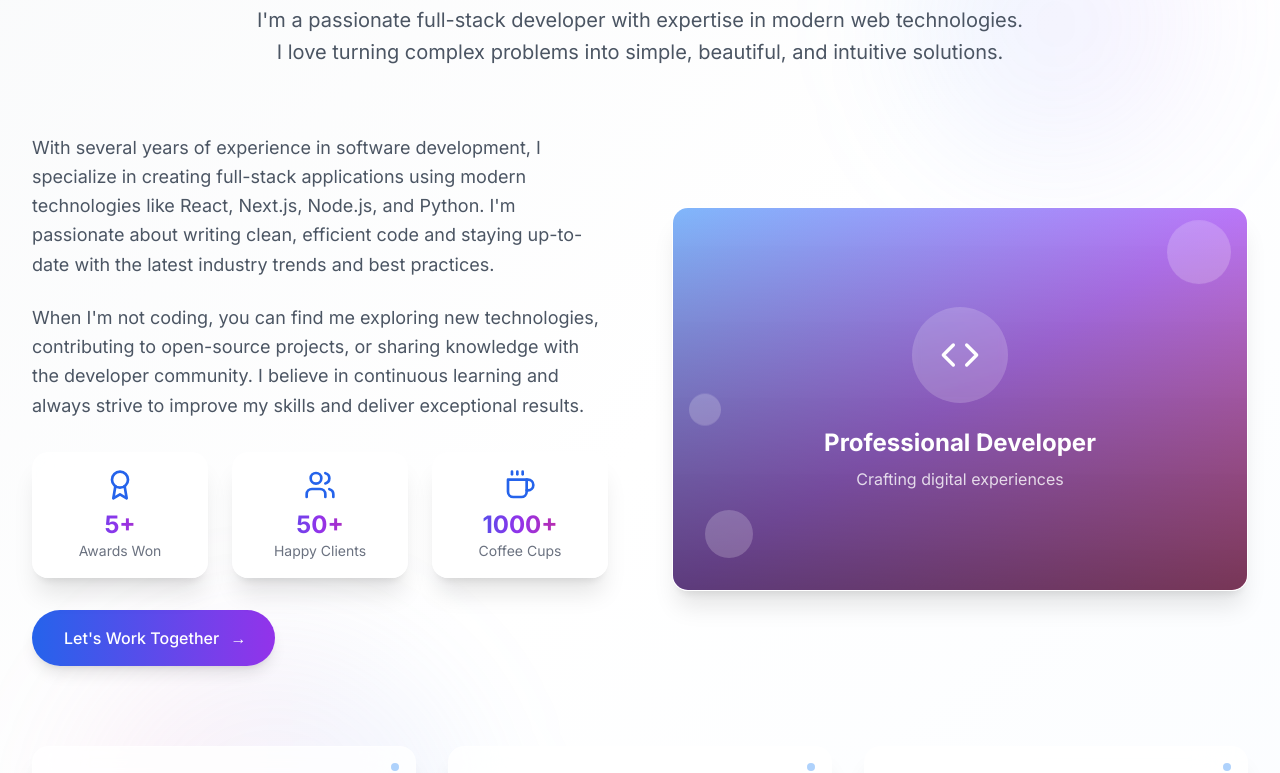
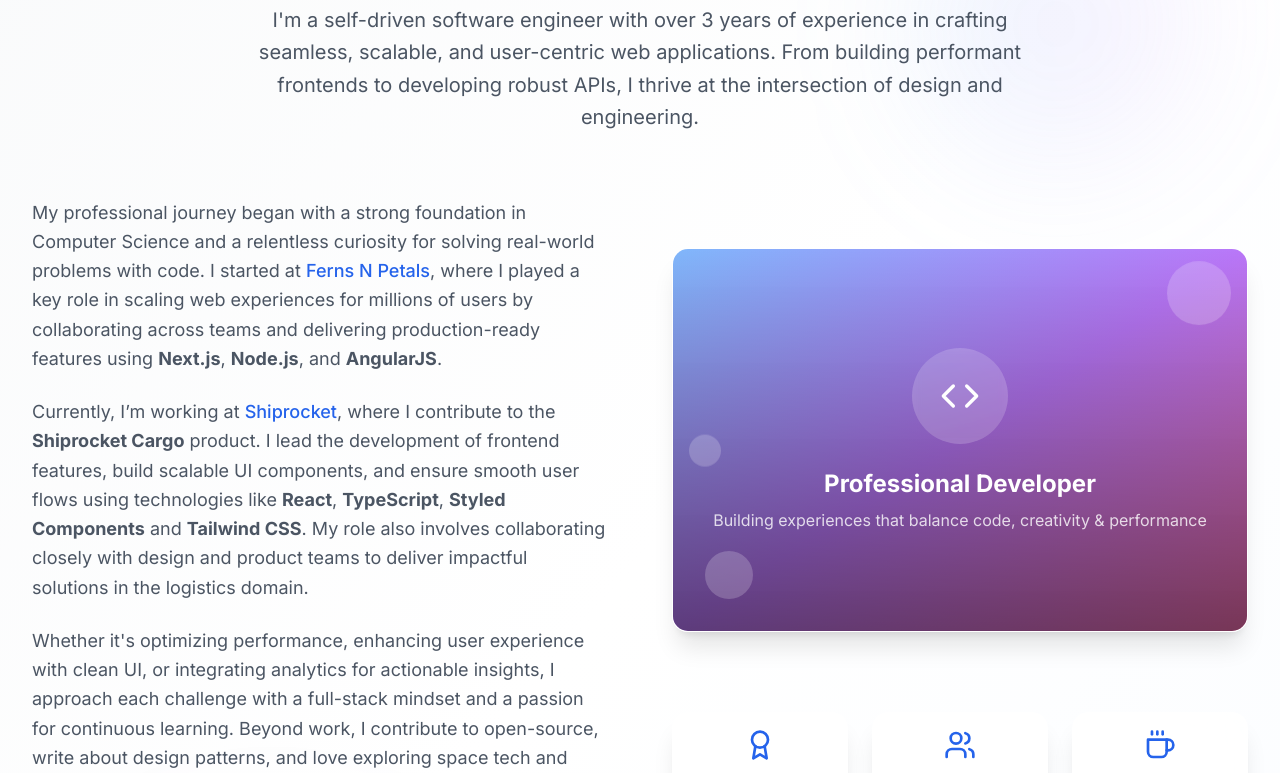
Before and after one commit to Tusharjagi/Tushar_portfolio_2.0, a Next.js app: page / in a window 1280 px wide. Shown: the part 1080-1853 px from the top of the page. Built offline with nearby package versions, Linux system fonts and the light colour scheme.

Commit message:
Add resume PDF and update links in Hero component

```diff
--- a/components/About.tsx
+++ b/components/About.tsx
@@ -67,9 +67,10 @@ export default function About() {
             About <span className="gradient-text">Me</span>
           </h2>
           <p className="text-xl text-gray-600 dark:text-gray-300 max-w-3xl mx-auto leading-relaxed">
-            I'm a passionate full-stack developer with expertise in modern web
-            technologies. I love turning complex problems into simple,
-            beautiful, and intuitive solutions.
+            I'm a self-driven software engineer with over 3 years of experience
+            in crafting seamless, scalable, and user-centric web applications.
+            From building performant frontends to developing robust APIs, I
+            thrive at the intersection of design and engineering.
           </p>
         </motion.div>
 
@@ -82,41 +83,39 @@ export default function About() {
           >
             <div className="space-y-6">
               <p className="text-lg text-gray-600 dark:text-gray-300 leading-relaxed">
-                With several years of experience in software development, I
-                specialize in creating full-stack applications using modern
-                technologies like React, Next.js, Node.js, and Python. I'm
-                passionate about writing clean, efficient code and staying
-                up-to-date with the latest industry trends and best practices.
+                My professional journey began with a strong foundation in
+                Computer Science and a relentless curiosity for solving
+                real-world problems with code. I started at{" "}
+                <span className="font-medium text-primary-600 dark:text-primary-400">
+                  Ferns N Petals
+                </span>
+                , where I played a key role in scaling web experiences for
+                millions of users by collaborating across teams and delivering
+                production-ready features using <strong>Next.js</strong>,{" "}
+                <strong>Node.js</strong>, and <strong>AngularJS</strong>.
               </p>
               <p className="text-lg text-gray-600 dark:text-gray-300 leading-relaxed">
-                When I'm not coding, you can find me exploring new technologies,
-                contributing to open-source projects, or sharing knowledge with
-                the developer community. I believe in continuous learning and
-                always strive to improve my skills and deliver exceptional
-                results.
+                Currently, I’m working at{" "}
+                <span className="font-medium text-primary-600 dark:text-primary-400">
+                  Shiprocket
+                </span>
+                , where I contribute to the <strong>Shiprocket Cargo</strong>{" "}
+                product. I lead the development of frontend features, build
+                scalable UI components, and ensure smooth user flows using
+                technologies like <strong>React</strong>,{" "}
+                <strong>TypeScript</strong>, <strong>Styled Components</strong>{" "}
+                and <strong>Tailwind CSS</strong>. My role also involves
+                collaborating closely with design and product teams to deliver
+                impactful solutions in the logistics domain.
               </p>
-            </div>
-
-            {/* Achievement Stats */}
-            <div className="grid grid-cols-3 gap-6">
-              {achievements.map((achievement, index) => (
-                <motion.div
-                  key={achievement.label}
-                  className="text-center p-4 glass-card"
-                  initial={{ opacity: 0, y: 20 }}
-                  animate={inView ? { opacity: 1, y: 0 } : {}}
-                  transition={{ duration: 0.6, delay: 0.4 + index * 0.1 }}
-                  whileHover={{ scale: 1.05, y: -5 }}
-                >
-                  <achievement.icon className="w-8 h-8 mx-auto mb-2 text-primary-600 dark:text-primary-400" />
-                  <div className="text-2xl font-bold gradient-text">
-                    {achievement.value}
-                  </div>
-                  <div className="text-sm text-gray-500 dark:text-gray-400">
-                    {achievement.label}
-                  </div>
-                </motion.div>
-              ))}
+              <p className="text-lg text-gray-600 dark:text-gray-300 leading-relaxed">
+                Whether it's optimizing performance, enhancing user experience
+                with clean UI, or integrating analytics for actionable insights,
+                I approach each challenge with a full-stack mindset and a
+                passion for continuous learning. Beyond work, I contribute to
+                open-source, write about design patterns, and love exploring
+                space tech and travel.
+              </p>
             </div>
 
             <motion.a
@@ -136,6 +135,7 @@ export default function About() {
             </motion.a>
           </motion.div>
 
+          <div className="grid gap-10 lg:gap-20">
             <motion.div
               initial={{ opacity: 0, x: 50 }}
               animate={inView ? { opacity: 1, x: 0 } : {}}
@@ -170,7 +170,10 @@ export default function About() {
                     <h3 className="text-2xl font-bold mb-2">
                       Professional Developer
                     </h3>
-                  <p className="text-white/80">Crafting digital experiences</p>
+                    <p className="text-white/80">
+                      Building experiences that balance code, creativity &
+                      performance
+                    </p>
                   </div>
                 </div>
 
@@ -178,6 +181,29 @@ export default function About() {
                 <div className="absolute inset-0 bg-gradient-to-r from-primary-600/0 via-purple-600/20 to-pink-600/0 opacity-0 group-hover:opacity-100 transition-opacity duration-500" />
               </div>
             </motion.div>
+
+            {/* Achievement Stats */}
+            <div className="grid grid-cols-3 gap-6">
+              {achievements.map((achievement, index) => (
+                <motion.div
+                  key={achievement.label}
+                  className="text-center p-4 glass-card"
+                  initial={{ opacity: 0, y: 20 }}
+                  animate={inView ? { opacity: 1, y: 0 } : {}}
+                  transition={{ duration: 0.6, delay: 0.4 + index * 0.1 }}
+                  whileHover={{ scale: 1.05, y: -5 }}
+                >
+                  <achievement.icon className="w-8 h-8 mx-auto mb-2 text-primary-600 dark:text-primary-400" />
+                  <div className="text-2xl font-bold gradient-text">
+                    {achievement.value}
+                  </div>
+                  <div className="text-sm text-gray-500 dark:text-gray-400">
+                    {achievement.label}
+                  </div>
+                </motion.div>
+              ))}
+            </div>
+          </div>
         </div>
 
         {/* Feature Cards */}
--- a/components/Hero.tsx
+++ b/components/Hero.tsx
@@ -162,7 +162,7 @@ export default function Hero() {
               </motion.a>
 
               <motion.a
-                href="/resume.pdf"
+                href="documents/Tushar_Jagi_Resume_2.0.pdf"
                 download
                 className="group relative border-2 border-primary-600 text-primary-600 dark:text-primary-400 hover:bg-primary-600 hover:text-white px-8 py-4 rounded-full font-medium transition-all duration-300 flex items-center"
                 whileHover={{ scale: 1.05, y: -2 }}
@@ -182,26 +182,30 @@ export default function Hero() {
               {[
                 {
                   icon: Github,
-                  href: "#",
+                  href: "https://github.com/Tusharjagi",
                   label: "GitHub",
                   color: "hover:text-gray-800 dark:hover:text-gray-200",
+                  target: "_blank",
                 },
                 {
                   icon: Linkedin,
-                  href: "#",
+                  href: "https://www.linkedin.com/in/tushar-jagi-519025215/",
                   label: "LinkedIn",
                   color: "hover:text-blue-600",
+                  target: "_blank",
                 },
                 {
                   icon: Mail,
                   href: "#contact",
                   label: "Email",
                   color: "hover:text-red-500",
+                  target: "",
                 },
-              ].map(({ icon: Icon, href, label, color }) => (
+              ].map(({ icon: Icon, href, label, color, target }) => (
                 <motion.a
                   key={label}
                   href={href}
+                  target={target}
                   className={`group relative p-4 glass-card text-gray-700 dark:text-gray-300 ${color} transition-all duration-300 magnetic`}
                   whileHover={{ scale: 1.1, y: -5, rotate: 5 }}
                   whileTap={{ scale: 0.9 }}
```
Also changed, not shown: styles/globals.css (+42 -10 lines), 1 other file (tests, documents, lock files or other folders). Lines whose indentation alone changed are shown as unchanged.
